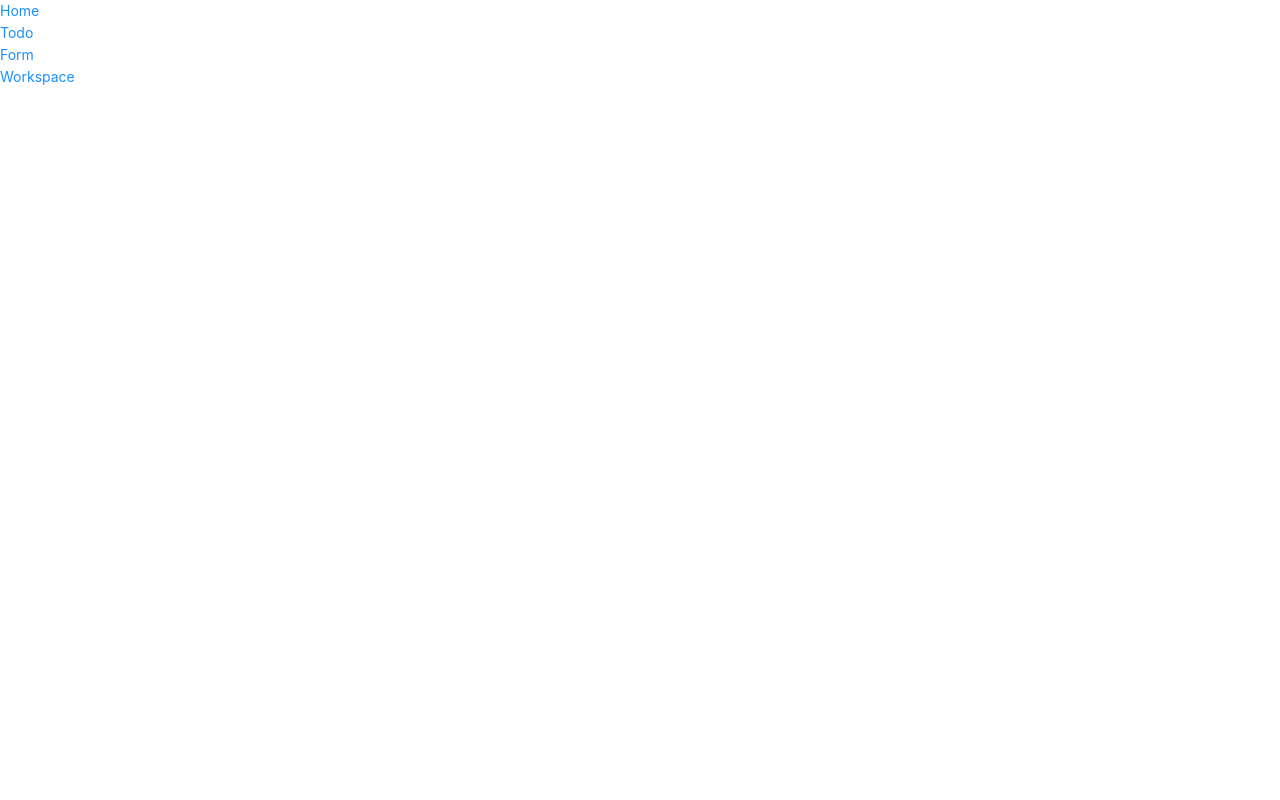
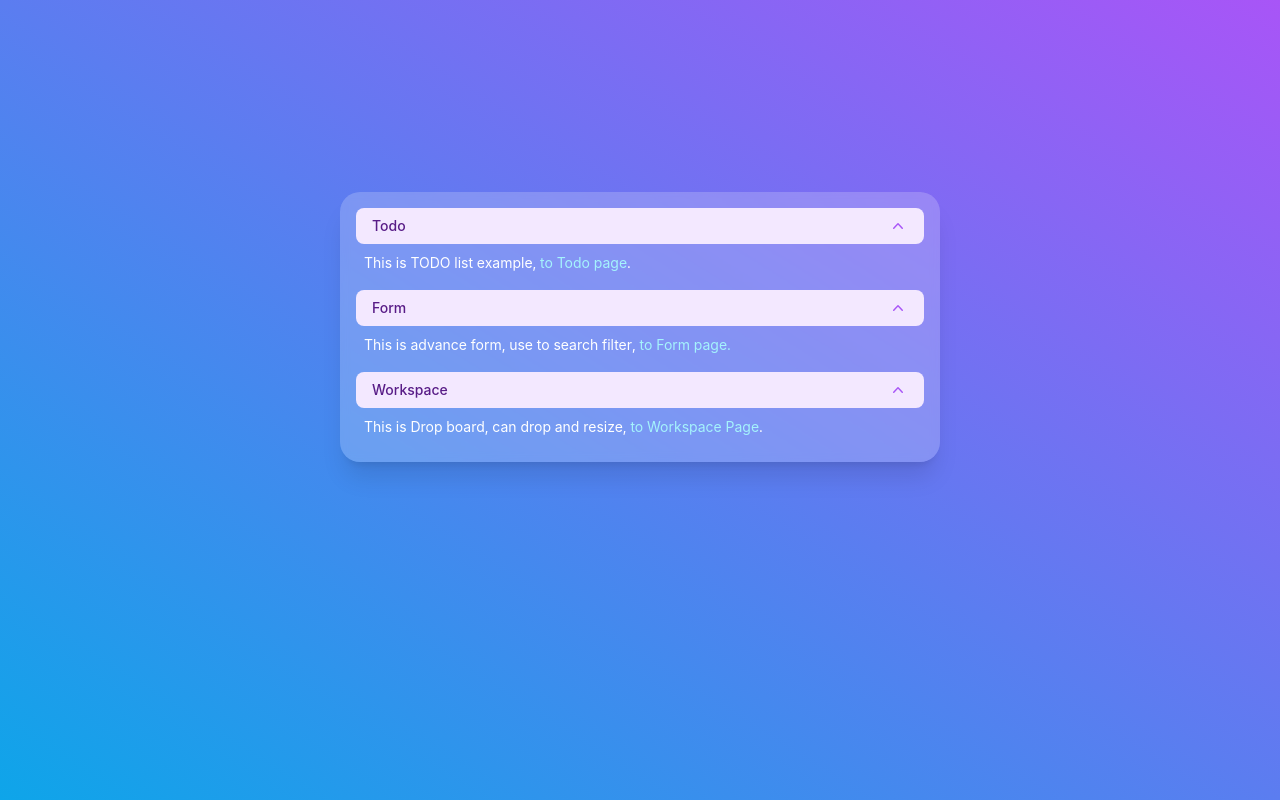
Before and after one commit to jianglin-wu/material-lib, a React (Create React App) app: page / in a window 1280 px wide. Built offline with nearby package versions, Linux system fonts and the light colour scheme.

Commit message:
feat: refactor home

```diff
--- a/package.json
+++ b/package.json
@@ -3,6 +3,8 @@
   "version": "0.1.0",
   "private": true,
   "dependencies": {
+    "@headlessui/react": "^1.7.17",
+    "@heroicons/react": "^2.0.18",
     "@testing-library/jest-dom": "^5.16.4",
     "@testing-library/react": "^13.3.0",
     "@testing-library/user-event": "^13.5.0",
--- a/src/components/DataFieldFilter/FieldRow.tsx
+++ b/src/components/DataFieldFilter/FieldRow.tsx
@@ -1,4 +1,4 @@
-import cn from 'classnames';
+import cls from 'classnames';
 import { PlusCircleOutlined, DeleteOutlined } from '@ant-design/icons';
 import { Row, Col, Select } from 'antd';
 import FieldValue from './FieldValue';
@@ -135,7 +135,7 @@ const FieldRow: React.FC<IFieldRowProps> = ({
       <Col flex="66px">
         {canAdd && (
           <PlusCircleOutlined
-            className={cn(
+            className={cls(
               'mr-2.5',
               'text-lg',
               'p-0.5',
@@ -147,7 +147,7 @@ const FieldRow: React.FC<IFieldRowProps> = ({
         )}
         {canRemove && (
           <DeleteOutlined
-            className={cn(
+            className={cls(
               'text-lg',
               'p-0.5',
               'text-blue-500',
--- a/src/components/DataFieldFilter/common.tsx
+++ /dev/null
@@ -1,26 +0,0 @@
-export function CloseIcon(props: any) {
-  return (
-    <svg
-      className="align-middle ml-3 p-0.5 cursor-pointer inline"
-      width="16px"
-      height="16px"
-      viewBox="0 0 1024 1024"
-      version="1.1"
-      xmlns="http://www.w3.org/2000/svg"
-      p-id="2754"
-      {...props}
-    >
-      <path
-        d="M167.649789 128.588657 893.229143 854.16801 854.953398 892.442732 129.375068 166.863379 167.649789 128.588657Z"
-        fill="#272636"
-        p-id="2755"
-      ></path>
-      <path
-        d="M893.229143 166.878728 167.665139 892.442732 129.375068 854.151637 854.939071 128.588657 893.229143 166.878728Z"
-        fill="#272636"
-        p-id="2756"
-      ></path>
-      <path d="M479.051075 145.549957" fill="#272636" p-id="2757"></path>
-    </svg>
-  );
-}
--- a/src/components/DataFieldFilter/test/index.tsx
+++ b/src/components/DataFieldFilter/example/index.tsx
@@ -1,6 +1,6 @@
 import { useRef, useState } from 'react';
 import DataFieldFilterWithModal from '..';
-import DataFieldFilterCurrent from '../DataFieldFilterCurrent';
+import CurrentSelect from '../CurrentSelect';
 import { operatorMap, metaData as dataFilterMetaData } from './data-filter';
 import { IModalOuterRef } from '../../ModalContainer';
 
@@ -30,7 +30,7 @@ const Test = () => {
         }}
       />
 
-      <DataFieldFilterCurrent
+      <CurrentSelect
         metaData={dataFilterMetaData}
         operatorMap={operatorMap}
         data={data}
--- a/src/components/DataFieldFilter/index.tsx
+++ b/src/components/DataFieldFilter/index.tsx
@@ -1,5 +1,5 @@
 import { useState, useImperativeHandle } from 'react';
-import cn from 'classnames';
+import cls from 'classnames';
 import { Row, Col, Form, Button } from 'antd';
 import { componentWithModal, IModalInnerRef } from '../ModalContainer';
 import FieldRow from './FieldRow';
@@ -18,7 +18,7 @@ export const DataFieldFilterAdd: React.FC<IDataFieldFilterAddProps> = ({
   className,
   ...props
 }) => (
-  <Button type="primary" className={cn(className)} {...props}>
+  <Button type="primary" className={cls(className)} {...props}>
     添加筛选器
   </Button>
 );
--- /dev/null
+++ b/src/components/Icon/CloseOutline.tsx
@@ -0,0 +1,20 @@
+import { SVGProps } from 'react';
+
+export function CloseIcon(props: SVGProps<SVGSVGElement>) {
+  return (
+    <svg
+      xmlns="http://www.w3.org/2000/svg"
+      fill="none"
+      viewBox="0 0 24 24"
+      strokeWidth={1.5}
+      stroke="currentColor"
+      {...props}
+    >
+      <path
+        strokeLinecap="round"
+        strokeLinejoin="round"
+        d="M6 18L18 6M6 6l12 12"
+      />
+    </svg>
+  );
+}
--- a/src/pages/Form/index.tsx
+++ b/src/pages/Form/index.tsx
@@ -1,5 +1,5 @@
 import AdvancedForm from '../../components/AdvancedForm';
-import DataFieldFilterTest from '../../components/DataFieldFilter/test';
+import DataFieldFilterTest from '../../components/DataFieldFilter/example';
 
 function FormPage() {
   const formItemProps = {
--- a/src/pages/Home/index.tsx
+++ b/src/pages/Home/index.tsx
@@ -1,20 +1,96 @@
 import { Link } from 'react-router-dom';
+import { Disclosure } from '@headlessui/react';
+import { ChevronDownIcon } from '@heroicons/react/20/solid';
+
 function Home() {
   return (
-    <ul>
-      <li>
-        <Link to="/">Home</Link>
-      </li>
-      <li>
-        <Link to="/todo">Todo</Link>
-      </li>
-      <li>
-        <Link to="/form">Form</Link>
-      </li>
-      <li>
-        <Link to="/workspace">Workspace</Link>
-      </li>
-    </ul>
+    <div className="w-full min-h-screen bg-gradient-to-tr from-sky-500 to-purple-500 py-48">
+      <div className="backdrop-blur-sm bg-white/20 w-[600px] mx-auto rounded-[20px] shadow-xl p-4 space-y-2">
+        <Disclosure defaultOpen>
+          {({ open }) => (
+            <div>
+              <div className="mx-auto w-full rounded-2xl">
+                <Disclosure.Button className="flex w-full justify-between rounded-lg bg-purple-100 px-4 py-2 text-left text-sm font-medium text-purple-900 hover:bg-purple-200 focus:outline-none focus-visible:ring focus-visible:ring-purple-500 focus-visible:ring-opacity-75">
+                  <span>Todo</span>
+                  <ChevronDownIcon
+                    className={`${
+                      open ? 'rotate-180 transform' : ''
+                    } h-5 w-5 text-purple-500`}
+                  />
+                </Disclosure.Button>
+              </div>
+              <div className="mx-auto w-full p-2">
+                <Disclosure.Panel className="text-white">
+                  This is TODO list example,{' '}
+                  <Link
+                    to="/todo"
+                    className="text-cyan-200 hover:text-cyan-100 hover:underline"
+                  >
+                    to Todo page
+                  </Link>
+                  .
+                </Disclosure.Panel>
+              </div>
+            </div>
+          )}
+        </Disclosure>
+        <Disclosure defaultOpen>
+          {({ open }) => (
+            <div>
+              <div className="mx-auto w-full rounded-2xl">
+                <Disclosure.Button className="flex w-full justify-between rounded-lg bg-purple-100 px-4 py-2 text-left text-sm font-medium text-purple-900 hover:bg-purple-200 focus:outline-none focus-visible:ring focus-visible:ring-purple-500 focus-visible:ring-opacity-75">
+                  <span>Form</span>
+                  <ChevronDownIcon
+                    className={`${
+                      open ? 'rotate-180 transform' : ''
+                    } h-5 w-5 text-purple-500`}
+                  />
+                </Disclosure.Button>
+              </div>
+              <div className="mx-auto w-full p-2">
+                <Disclosure.Panel className="text-white">
+                  This is advance form, use to search filter,{' '}
+                  <Link
+                    to="/form"
+                    className="text-cyan-200 hover:text-cyan-100 hover:underline"
+                  >
+                    to Form page.
+                  </Link>
+                </Disclosure.Panel>
+              </div>
+            </div>
+          )}
+        </Disclosure>
+        <Disclosure defaultOpen>
+          {({ open }) => (
+            <div>
+              <div className="mx-auto w-full rounded-2xl">
+                <Disclosure.Button className="flex w-full justify-between rounded-lg bg-purple-100 px-4 py-2 text-left text-sm font-medium text-purple-900 hover:bg-purple-200 focus:outline-none focus-visible:ring focus-visible:ring-purple-500 focus-visible:ring-opacity-75">
+                  <span>Workspace</span>
+                  <ChevronDownIcon
+                    className={`${
+                      open ? 'rotate-180 transform' : ''
+                    } h-5 w-5 text-purple-500`}
+                  />
+                </Disclosure.Button>
+              </div>
+              <div className="mx-auto w-full p-2">
+                <Disclosure.Panel className="text-white">
+                  This is Drop board, can drop and resize,{' '}
+                  <Link
+                    to="/Workspace"
+                    className="text-cyan-200 hover:text-cyan-100 hover:underline"
+                  >
+                    to Workspace Page
+                  </Link>
+                  .
+                </Disclosure.Panel>
+              </div>
+            </div>
+          )}
+        </Disclosure>
+      </div>
+    </div>
   );
 }
 
```
Also changed, not shown: src/components/DataFieldFilter/CurrentSelect.tsx (renamed from src/components/DataFieldFilter/DataFieldFilterCurrent.tsx, +17 -8 lines), src/components/DataFieldFilter/example/data-filter.ts (renamed from src/components/DataFieldFilter/test/data-filter.ts), src/components/Icon/README.md (added), 1 other file (tests, documents, lock files or other folders).
